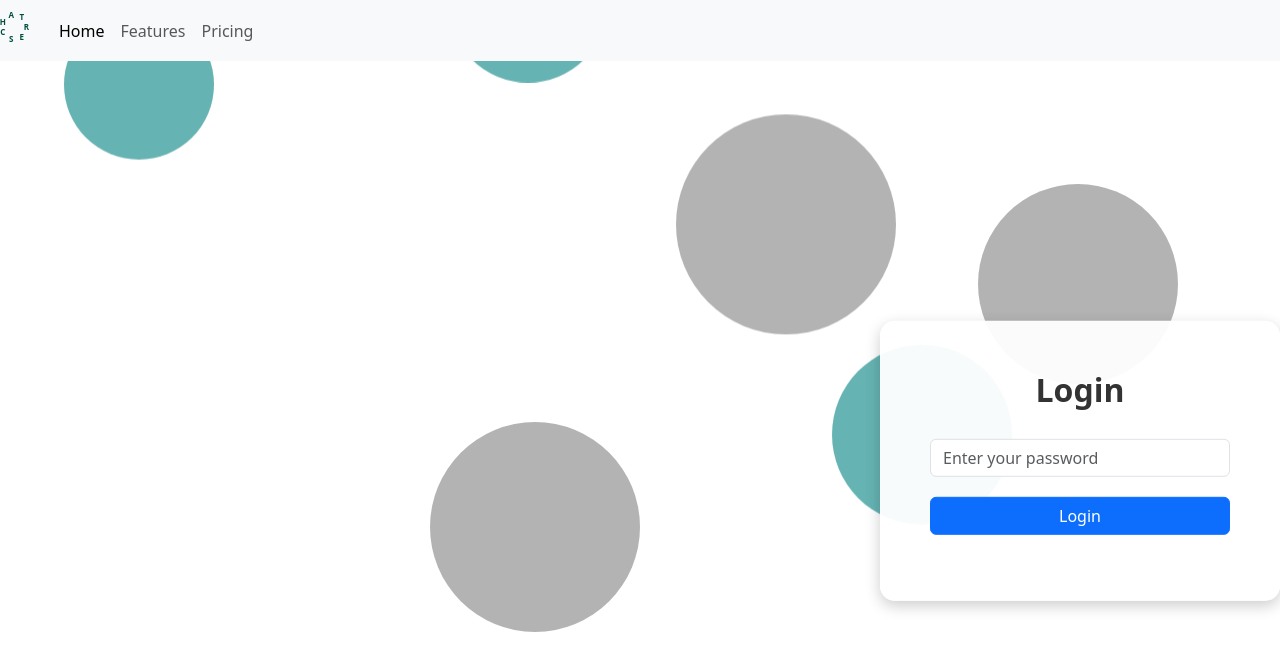
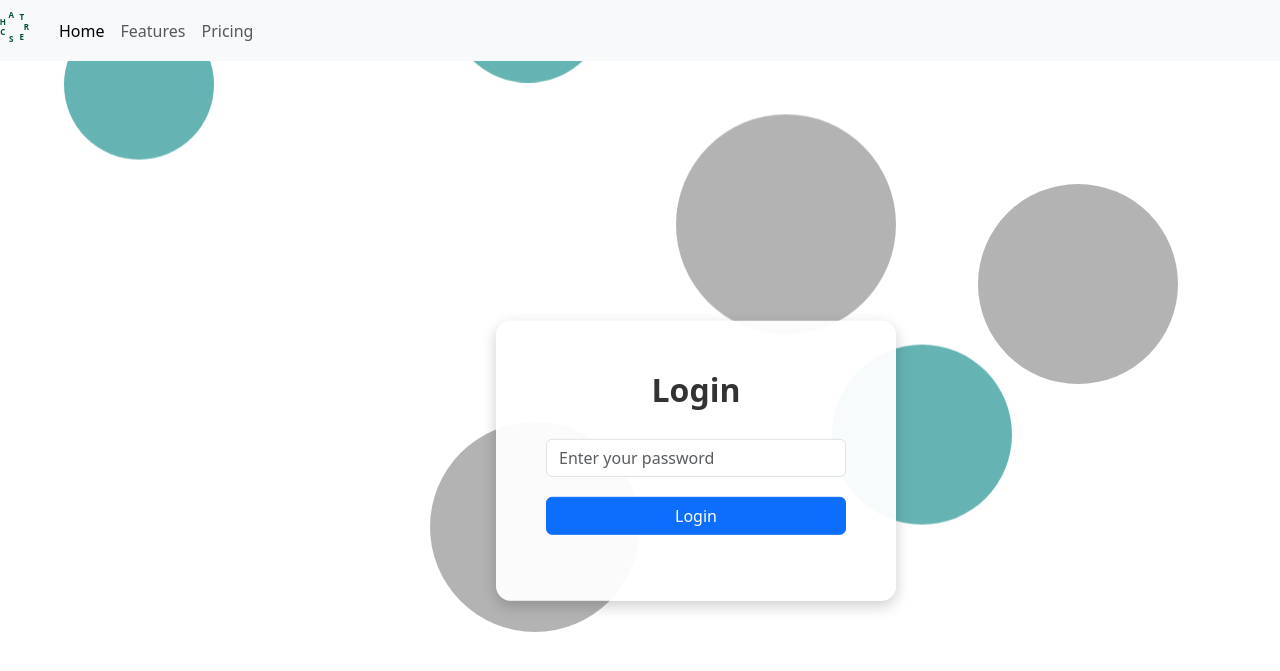
Before and after one commit to resilientdb/ResChat, a Django app: page /login/ in a window 1280 px wide. Shown: the top 671 px of the page. Run offline with Django 4.2, Linux system fonts and the light colour scheme; some libraries are stand-ins or nearby versions.

Commit message:
Shifted login box to the left by 25 percent

```diff
--- a/app0/templates/login.html
+++ b/app0/templates/login.html
@@ -51,7 +51,7 @@
         max-width: 100%;
         margin: auto;
         top: 50%;
-        left: 50%;
+        left: 20%; /* Shifted to the left by 20% */
         transform: translate(-50%, -50%);
     }
 
```
